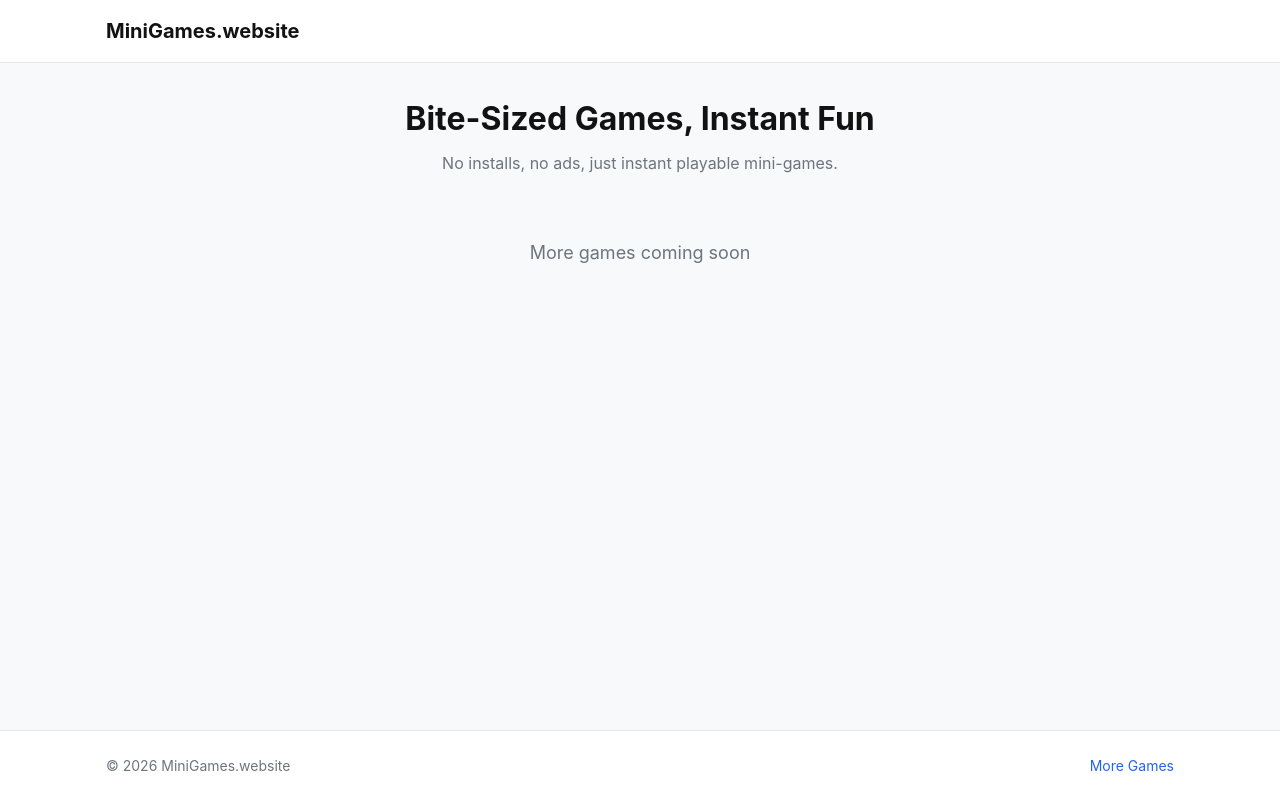
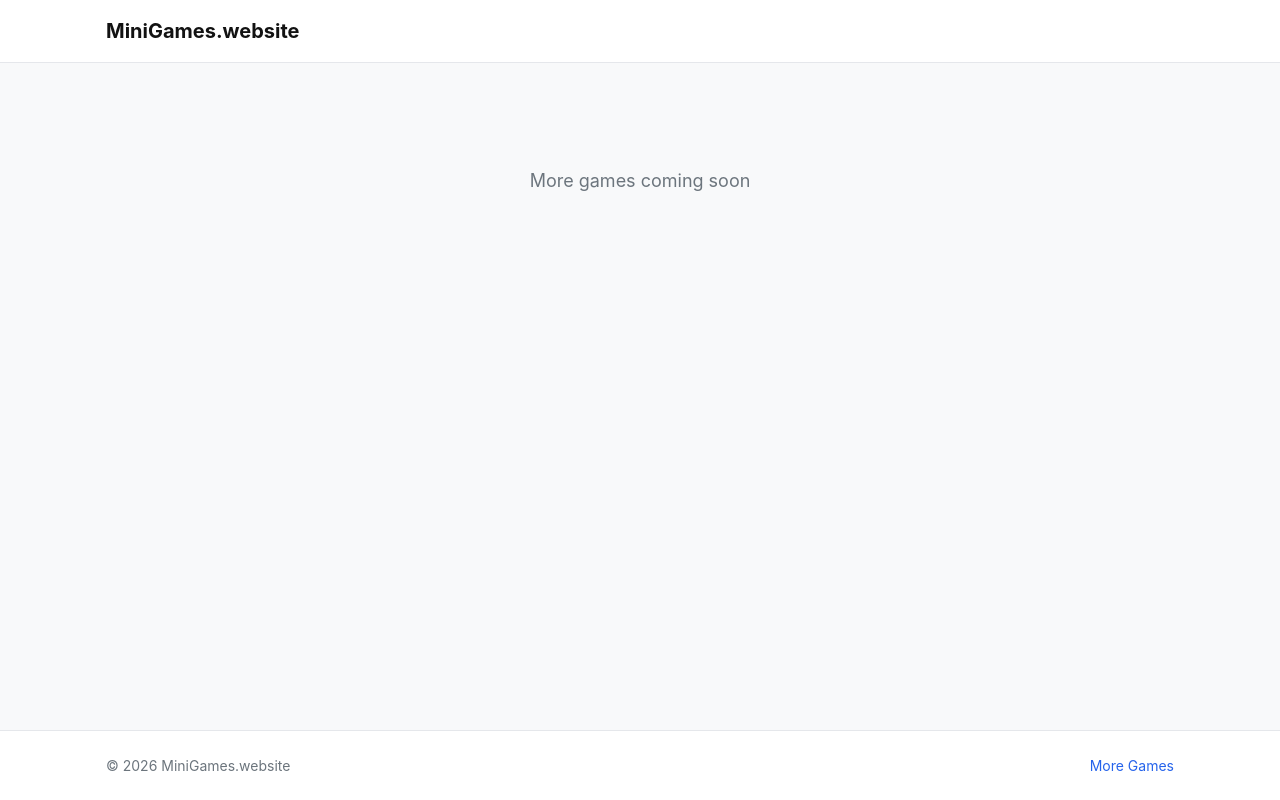
Before and after one commit to tasnimanik1517/minigames-website, a plain HTML site: page index.html in a window 1280 px wide. Drawn offline with Linux system fonts and the light colour scheme.

Commit message:
Updated title and subtitle

```diff
--- a/index.html
+++ b/index.html
@@ -13,8 +13,8 @@
 
   <main class="container">
     <section class="hero">
-      <h1 class="hero-title">Bite-Sized Games, Instant Fun</h1>
-      <p class="hero-subtitle">No installs, no ads, just instant playable mini-games.</p>
+      <h1 class="hero-title"></h1>
+      <p class="hero-subtitle"></p>
     </section>
 
     <div id="game-grid" class="game-grid" aria-live="polite">
```
